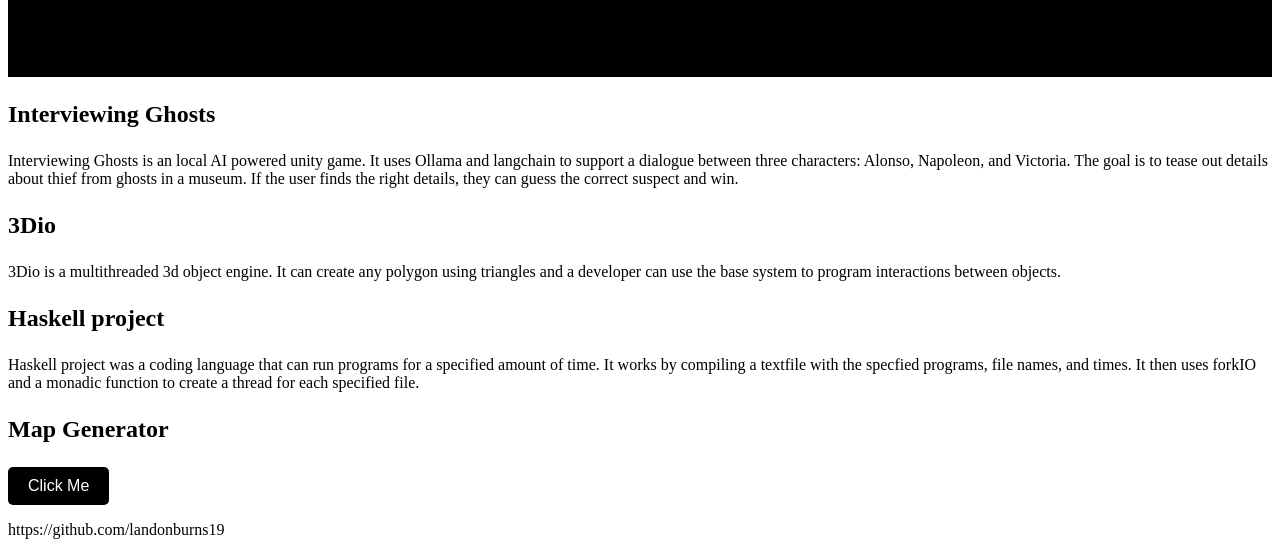
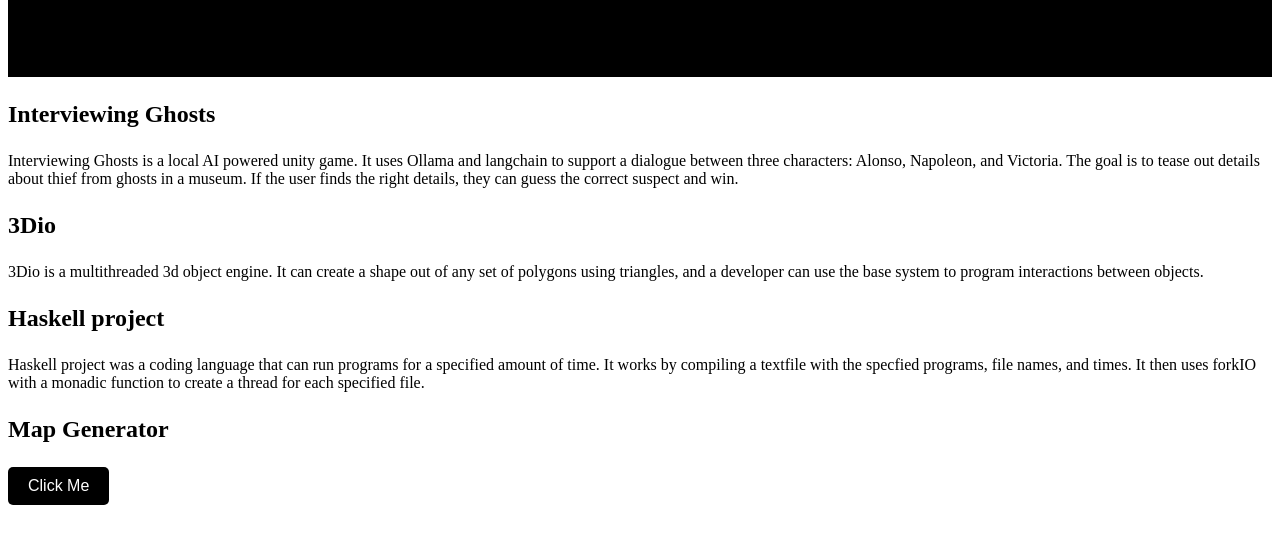
Before and after one commit to landonburns19/Landons_website, a plain HTML site: page projects.html in a window 1280 px wide. Shown: the part 428-983 px from the top of the page. After the commit the page ends 941 px from the top, so only its background shows below. Drawn offline with Linux system fonts and the light colour scheme.

Commit message:
modified:   contact.html 	modified:   projects.html

```diff
--- a/projects.html
+++ b/projects.html
@@ -21,19 +21,17 @@
 
 
 <p style="font-size: 1.5em; font-weight: bold;">Interviewing Ghosts</p>
-<p>Interviewing Ghosts is an local AI powered unity game. It uses Ollama and langchain to support a dialogue between three characters: Alonso, Napoleon, and Victoria. The goal is to tease out details about thief from ghosts in a museum. If the user finds the right details, they can guess the correct suspect and win.</p>
+<p>Interviewing Ghosts is a local AI powered unity game. It uses Ollama and langchain to support a dialogue between three characters: Alonso, Napoleon, and Victoria. The goal is to tease out details about thief from ghosts in a museum. If the user finds the right details, they can guess the correct suspect and win.</p>
 <p style="font-size: 1.5em; font-weight: bold;">3Dio</p>
-<p>3Dio is a multithreaded 3d object engine. It can create any polygon using triangles and a developer can use the base system to program interactions between objects.</p>
+<p>3Dio is a multithreaded 3d object engine. It can create a shape out of any set of polygons using triangles, and a developer can use the base system to program interactions between objects.</p>
 <p style="font-size: 1.5em; font-weight: bold;">Haskell project</p>
-<p>Haskell project was a coding language that can run programs for a specified amount of time. It works by compiling a textfile with the specfied programs, file names, and times. It then uses forkIO and a monadic function to create a thread for each specified file. </p>
+<p>Haskell project was a coding language that can run programs for a specified amount of time. It works by compiling a textfile with the specfied programs, file names, and times. It then uses forkIO with a monadic function to create a thread for each specified file. </p>
 
 <p style="font-size: 1.5em; font-weight: bold;">Map Generator</p>
 <button onclick="simulateMapProcessing()">Click Me</button>
 
 <div id="map-container"></div>
 
-<p>https://github.com/landonburns19</p>
-
 
 </body>
 </html>
```
Also changed, not shown: contact.html (+1 -0 lines).
